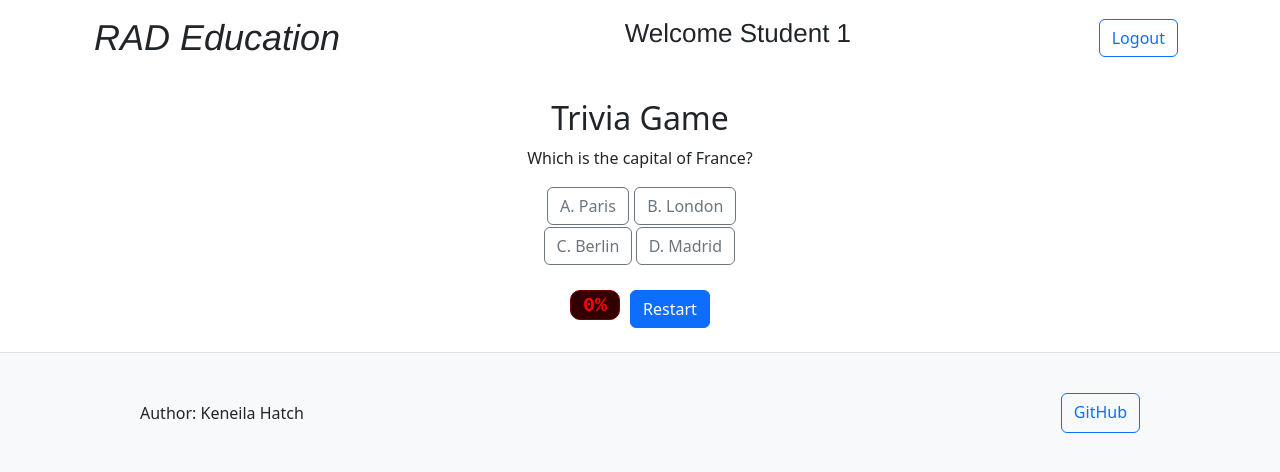
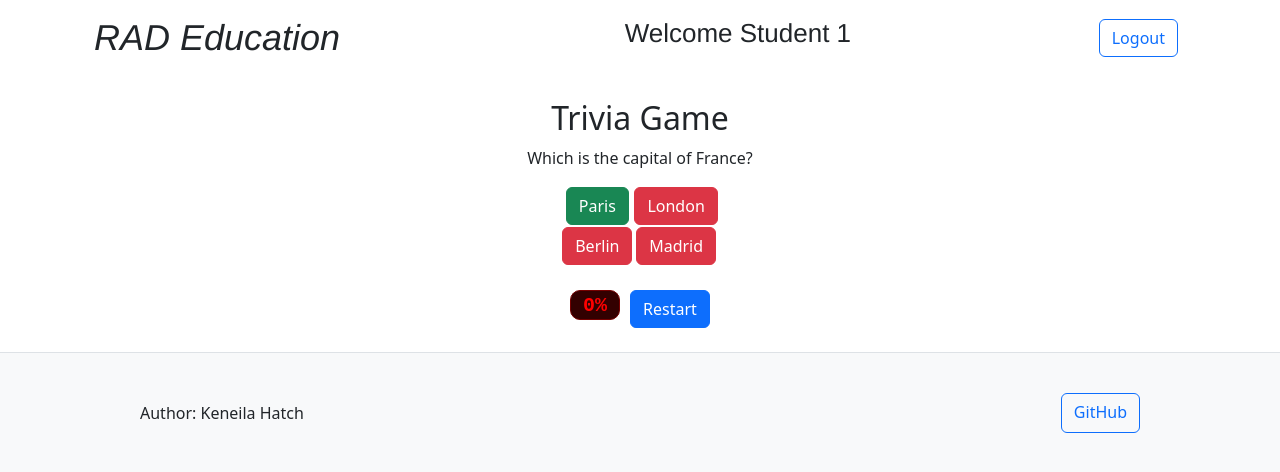
Before and after one commit to Keneila/startup, a React (Vite) app: page /trivia in a window 1280 px wide. Shown: the top 472 px of the page. Built offline with nearby package versions, Linux system fonts and the light colour scheme.

Commit message:
progress on trivia

```diff
--- a/src/app.jsx
+++ b/src/app.jsx
@@ -20,7 +20,7 @@ export default function App() {
             <Routes>
               <Route path="/" element={<Home />} />
               <Route path="/login" element={<Login />} />
-              <Route path="/child" element={<Child />} />
+              <Route path="/child" element={<Child userName="Student 1" />} />
               <Route path="/parent" element={<Parent userName="Educator"/>} />
               <Route path="/register" element={<Register />} />
               <Route path="/trivia" element={<Trivia userName="Student 1" />} />
--- a/src/child/child.jsx
+++ b/src/child/child.jsx
@@ -1,13 +1,13 @@
 import React from 'react';
 import { NavLink } from 'react-router-dom';
 
-export function Child() {
+export function Child(props) {
   return (
     <div>
     <div className="container">
       <header className="d-flex flex-wrap align-items-center justify-content-center justify-content-md-between py-3 mb-4">
         <h1 className="d-flex align-items-center col-md-3 mb-2 mb-md-0 text-dark text-decoration-none" id="logo">RAD Education</h1>
-        <h3 className="menu"> Welcome Username</h3>
+        <h3 className="menu"> Welcome {props.userName}</h3>
         <div className="text-end">
             <NavLink to="/" className="btn btn-outline-primary me-2">Logout</NavLink>
           </div>
--- a/src/trivia/trivia.jsx
+++ b/src/trivia/trivia.jsx
@@ -2,6 +2,7 @@ import React from 'react';
 import { NavLink } from 'react-router-dom';
 import { Button } from 'react-bootstrap';
 import { TriviaNotifier } from '../parent/triviaNotif';
+import { TriviaButton } from './triviaButton';
 
 export function Trivia(props) {
   const userName = props.userName || 'Player';
@@ -11,23 +12,19 @@ export function Trivia(props) {
   const [ans3, setAns3] = React.useState('');
   const [ans4, setAns4] = React.useState('');
   const [score, setScore] = React.useState(0);
+  const [order, setOrder] = React.useState([]);
+
 
   const [button1, setButton1] = React.useState('');
   React.useEffect(() => {
     setQuestion('Which is the capital of France?');
     setCorrectAns('Paris');
-    setAns2('London');
-    setAns3('Berlin');
-    setAns4('Madrid');
-  }, []);
+    //shuffleAnswers(A,B,C,D);
+    setOrder(['Paris', 'London', 'Berlin', 'Madrid']);
+  }, [correctAns]);
 
   const buttons = new Map();
-  const [order, setOrder] = React.useState([correctAns, ans2, ans3, ans4]);
-
-  React.useEffect(() => {
-    shuffleAnswers();
-  }, [correctAns, ans2, ans3, ans4]);
-
+  let done = false;
   const [number, setNumber] = React.useState(0);
   const [correct, setCorrect] = React.useState(0);
   const [change, setChange] = React.useState(0);
@@ -38,16 +35,20 @@ export function Trivia(props) {
       setCorrect(prevCorrect => prevCorrect + 1);
     }
     setScore((correct / number) * 100);
+    done = true;
     await highlight(buttonPos);
+    done = false;
     setChange(prevChange => prevChange + 1);
   }
 
   async function highlight(buttonPos) {
+    setInterval(() => {
 
+    }, 1000);
   }
 
-  function shuffleAnswers(){
-    const answers = [correctAns, ans2, ans3, ans4];
+  function shuffleAnswers(A,B,C,D){
+    const answers = [A,B,C,D];
     for (let i = answers.length - 1; i > 0; i--) {
       const j = Math.floor(Math.random() * (i + 1));
       [answers[i], answers[j]] = [answers[j], answers[i]];
@@ -95,6 +96,15 @@ export function Trivia(props) {
     localStorage.setItem('scores', JSON.stringify(scores));
   }
 
+  buttons.set(0, {position: 0, answer: order[0], ref: React.useRef()});
+  buttons.set(1, {position: 1, answer: order[1], ref: React.useRef()});
+  buttons.set(2, {position: 2, answer: order[2], ref: React.useRef()});
+  buttons.set(3, {position: 3, answer: order[3], ref: React.useRef()});
+
+  const buttonArray = Array.from(buttons, ([key, value]) => {
+    return <TriviaButton position={value.position} ref = {value.ref} answer={value.answer} answerTrue={correctAns} onAnswer={() => onAnswer(value.position)} done={true} />;
+  });
+
   return (
     <div>
     <div className="container">
@@ -116,36 +126,28 @@ export function Trivia(props) {
         <table>
           <tr>
             <td>
-              <button className="btn btn-outline-secondary">
-                A. {correctAns}
-              </button>
+              {buttonArray[0]}
             </td>
             <td>
-              <button className="btn btn-outline-secondary">
-               B. {ans2}
-              </button>
+              {buttonArray[1]}
             </td>
           </tr>
           <tr>
             <td>
-              <button className="btn btn-outline-secondary">
-               C. {ans3}
-              </button>
+              {buttonArray[2]}
             </td>
             <td>
-              <button className="btn btn-outline-secondary">
-               D. {ans4}
-              </button>
+              {buttonArray[3]}
             </td>
           </tr>
         </table>
       </div>
       <div className="d-flex justify-content-center mt-4 triv">
         <div className="score">
-        {score}%
+        {score.toFixed(0)}%
         </div>
         <div>
-        <button className="btn btn-primary mb-4">Restart</button>
+        <Button className="btn btn-primary mb-4" onClick={() => restart()}> Restart</Button>
         </div>
       </div>
       </div>
--- /dev/null
+++ b/src/trivia/triviaButton.jsx
@@ -0,0 +1,24 @@
+import React from 'react';
+
+export const TriviaButton = React.forwardRef(({ position, onAnswer, answer, answerTrue, done= false}, ref) => {
+
+    function highlightCorrect(){
+        if (done){
+        if(answerTrue === answer){
+            return 'btn btn-success';
+        } else {
+            return 'btn btn-danger';
+        }
+    } else {
+        return 'btn btn-outline-secondary';
+        }
+    }
+
+  return (
+    <button
+      ref={ref}
+      className={highlightCorrect()}
+      onClick={() => onAnswer(position)}
+    > {answer}</button>
+  );
+});
```
